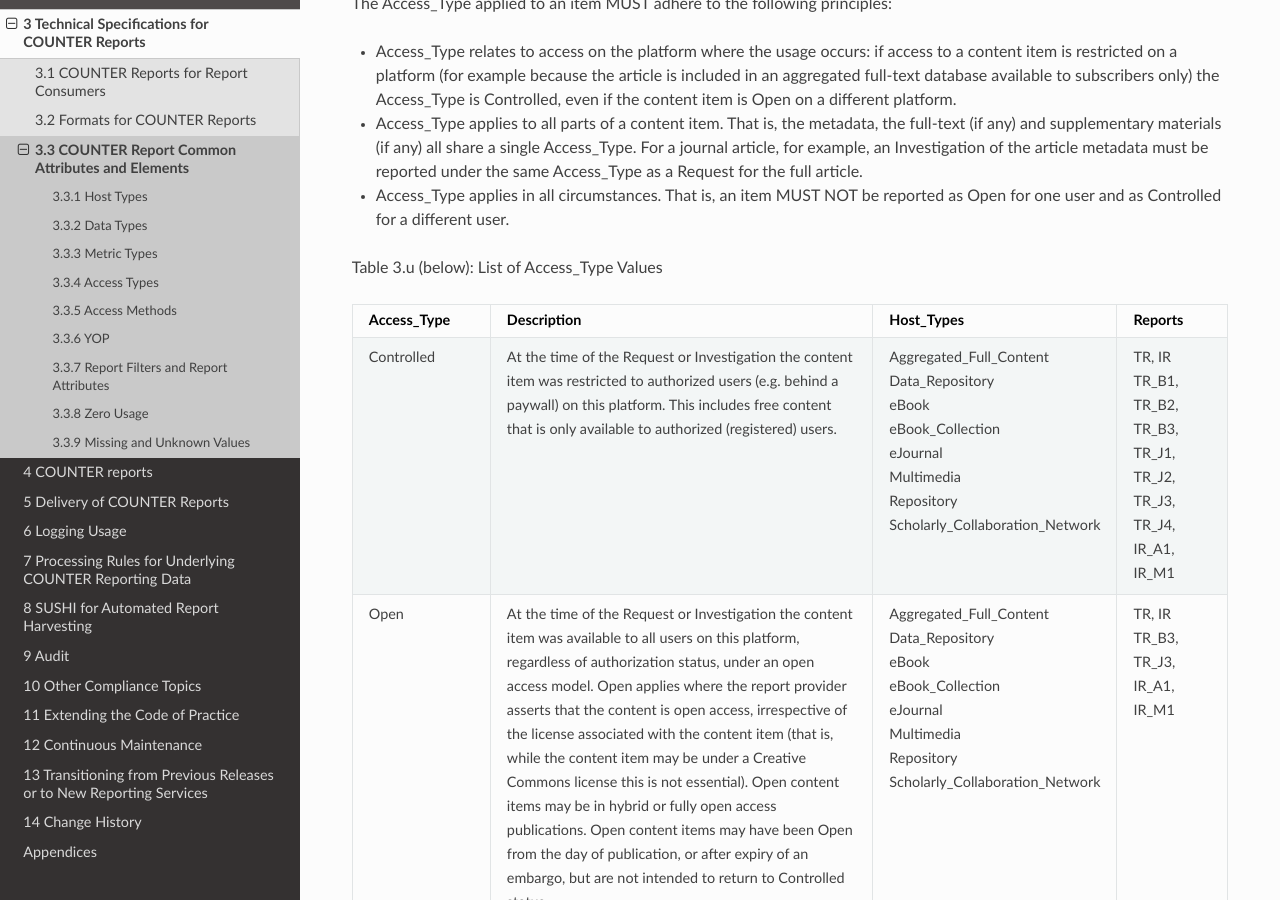
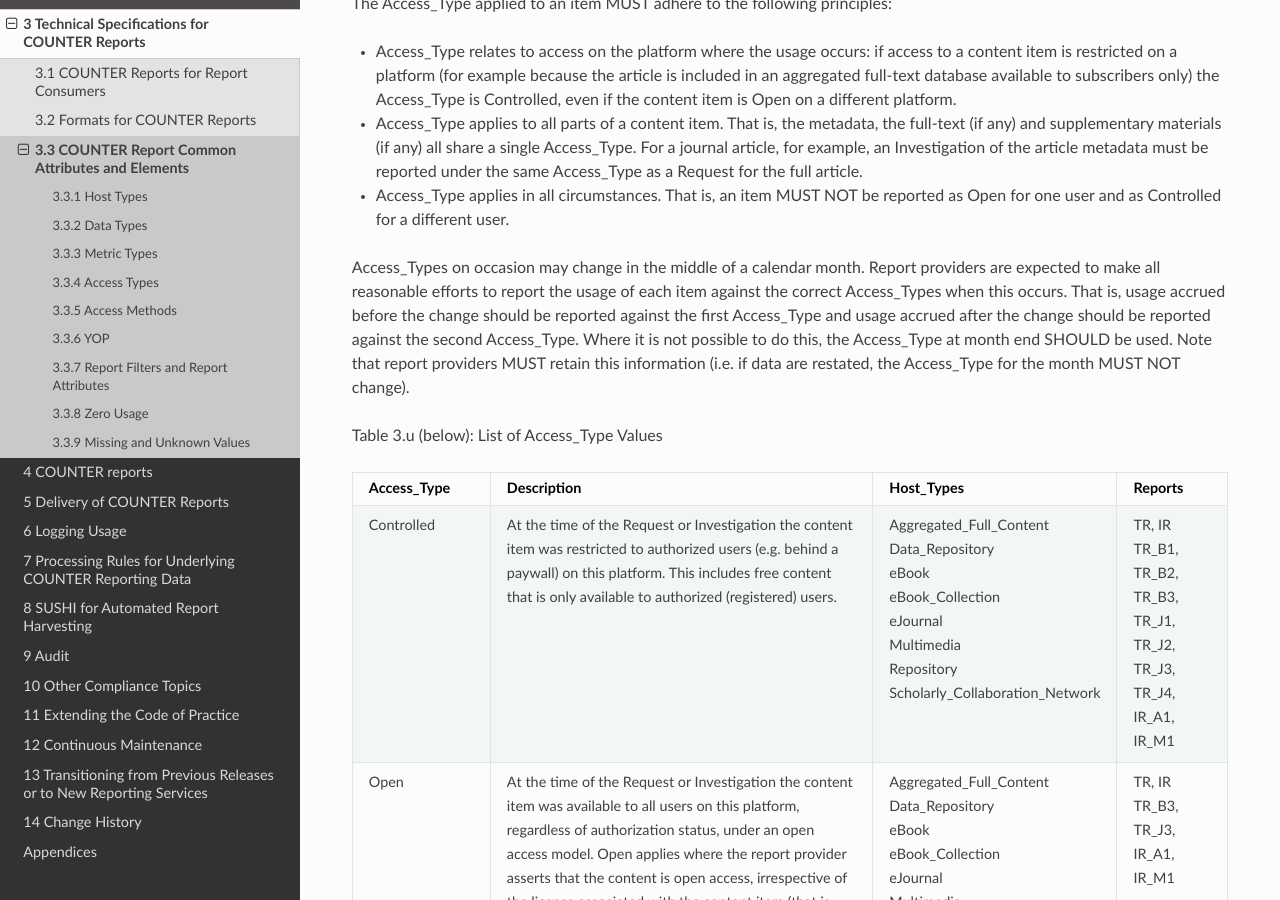
Before and after one commit to Project-Counter/cop5, a Sphinx documentation site: the page built from source/03-specifications/03-counter-report-common-attributes-and-elements.rst, in a window 1280 px wide and 900 px high, scrolled down 11809 px. Built offline with Sphinx 7.4.7 and the Read the Docs theme 2.0.0, drawn with Linux system fonts in a browser that asks for light colours.

Commit message:
Access_Type changes mid-month (#255)
Clarification of how to handle Access_Type changes that occur mid-month, with month-end as fallback, per https://github.com/Project-Counter/cop5/issues/241

```diff
--- a/source/03-specifications/03-counter-report-common-attributes-and-elements.rst
+++ b/source/03-specifications/03-counter-report-common-attributes-and-elements.rst
@@ -642,6 +642,8 @@ The Access_Type applied to an item MUST adhere to the following principles:
 * Access_Type applies to all parts of a content item. That is, the metadata, the full-text (if any) and supplementary materials (if any) all share a single Access_Type. For a journal article, for example, an Investigation of the article metadata must be reported under the same Access_Type as a Request for the full article.
 * Access_Type applies in all circumstances. That is, an item MUST NOT be reported as Open for one user and as Controlled for a different user.
 
+Access_Types on occasion may change in the middle of a calendar month. Report providers are expected to make all reasonable efforts to report the usage of each item against the correct Access_Types when this occurs. That is, usage accrued before the change should be reported against the first Access_Type and usage accrued after the change should be reported against the second Access_Type. Where it is not possible to do this, the Access_Type at month end SHOULD be used. Note that report providers MUST retain this information (i.e. if data are restated, the Access_Type for the month MUST NOT change).
+
 Table 3.u (below): List of Access_Type Values
 
 .. only:: latex
```
